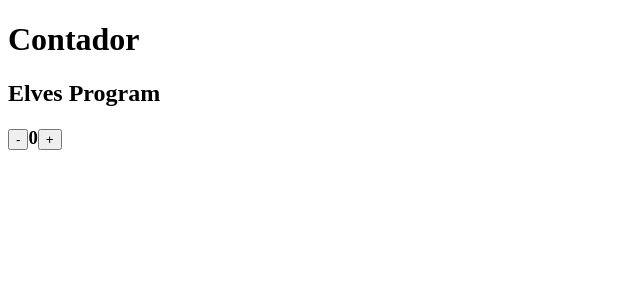
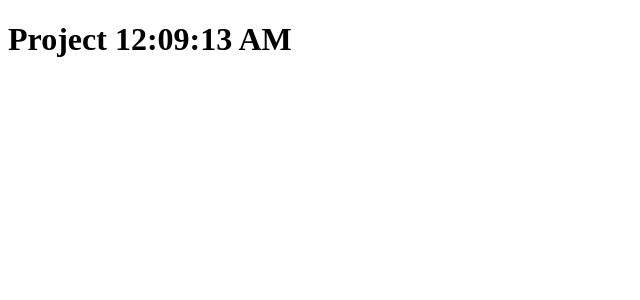
Before and after one commit to ElvesAguiar/reactLessons, a React (Create React App) app: page / in a window 1280 px wide. Shown: the top 300 px of the page, without its empty margins (0-640 px from the left). Built offline with nearby package versions, Linux system fonts and the light colour scheme.

Commit message:
refactor: component life cicle

```diff
--- a/src/App.js
+++ b/src/App.js
@@ -4,53 +4,24 @@
   constructor(props) {
     super(props);
     this.state = {
-      name:"Elves",
-      count: 0,
+      hora: "00:00:00",
     };
-
-    this.add = this.add.bind(this);
-    this.remove = this.remove.bind(this);
-    this.showName = this.showName.bind(this);
   }
 
-  add() {
-    let state = this.state;
-    state.name="Memê";
-    state.count += 1;
-
-    this.setState(state);
+  componentDidMount() {
+    setInterval(() => {
+      this.setState({ hora: new Date().toLocaleTimeString() })
+    }, 1000);
   }
 
-  remove() {
-    let state = this.state;
-    state.name="Julio";
-    if(state.count === 0){
-      alert("opa chegou a zero");
-      return;
-    }
-
-    state.count -= 1;
-    this.setState(state);
+  componentDidUpdate(){
+    console.log("atualizou!!!");
   }
-
-  showName(){
-    let state = this.state;
-
-    this.setState(state);
-  };
 
   render() {
     return (
       <div>
-        <h1>Contador</h1>
-        <h2>{this.state.name} Program</h2>
-        <h3>
-
-          <button onClick={this.remove}>-</button>
-          {this.state.count}
-
-          <button onClick={this.add}>+</button>
-        </h3>
+        <h1>Project {this.state.hora}</h1>
       </div>
     );
   }
```
